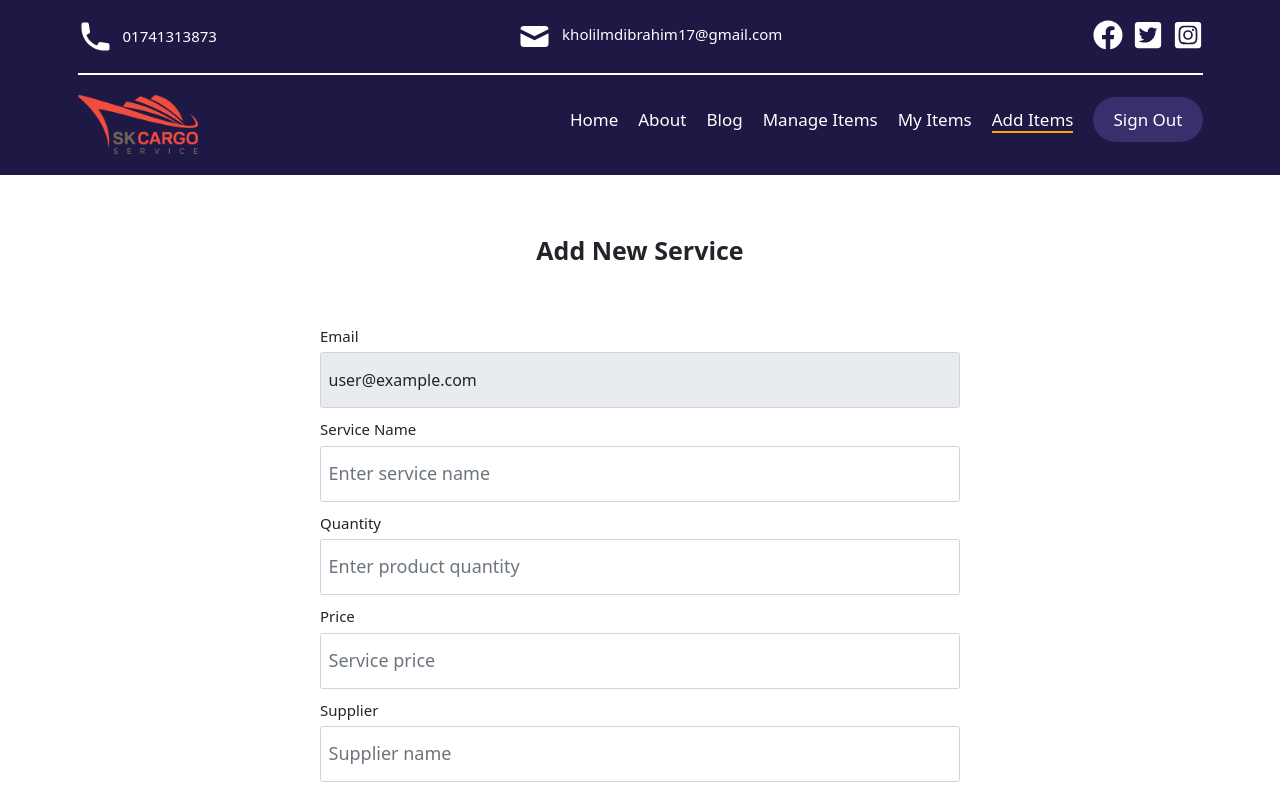
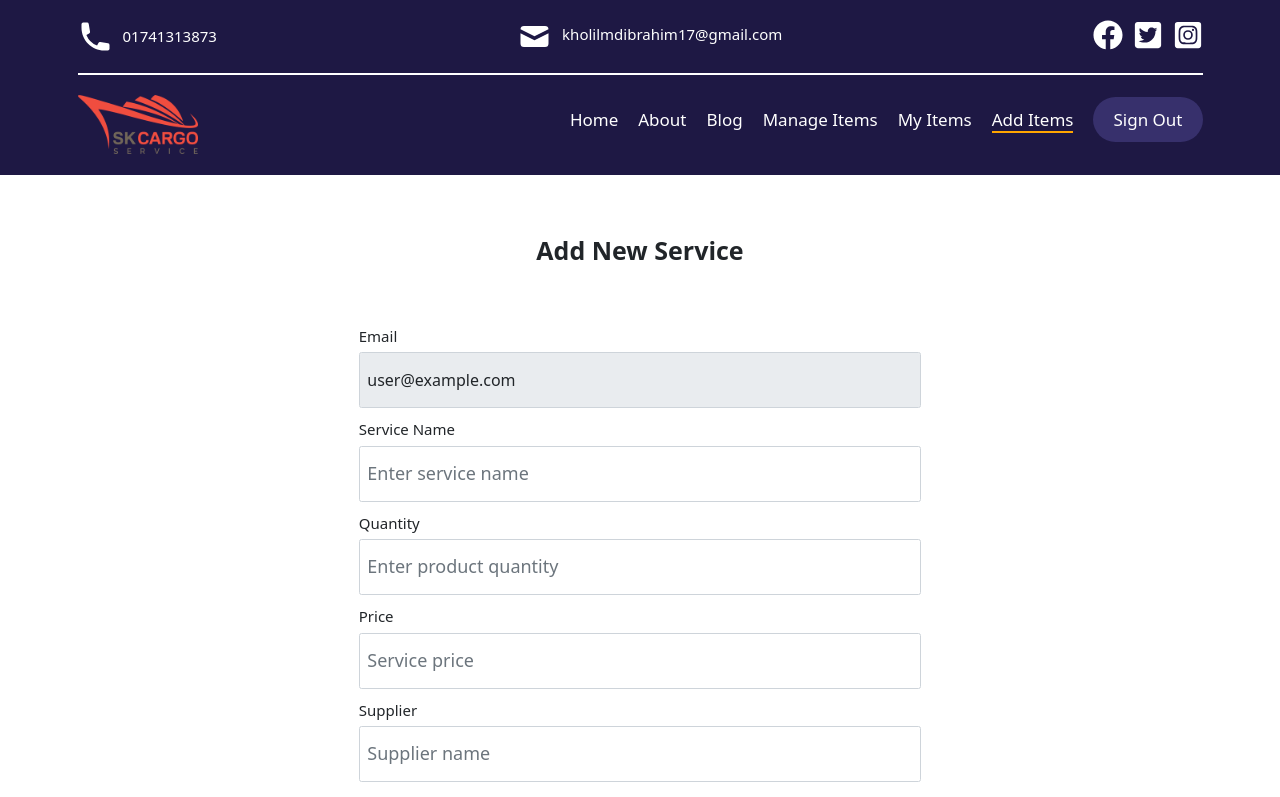
Before and after one commit to MdIbrahimKholil7/warehouse-clientside, a React (Create React App) app: page /addItem in a window 1280 px wide. Shown: the top 797 px of the page. Built offline with nearby package versions, Linux system fonts and the light colour scheme; no server answers; sample sign-in values are in the browser's storage.

Commit message:
my items spinner add complete

```diff
--- a/src/components/AddItem/AddItem.js
+++ b/src/components/AddItem/AddItem.js
@@ -32,9 +32,9 @@ const AddItem = () => {
     }
 
     return (
-        <div>
+        <div className='container'>
             <PageTitle title='AddItems'/>
-            <div className='w-50 mx-auto'>
+            <div className='w-50 sm-w-100 sm mx-auto'>
                 <h1 className='text-center py-5 my-5 fw-bold'>Add New Service</h1>
                 <Form onSubmit={handleSubmit}>
                     <Form.Group className="mb-3" controlId="formBasicEmail">
--- a/src/components/MyItems/MyItems.js
+++ b/src/components/MyItems/MyItems.js
@@ -7,6 +7,7 @@ import ReactPaginate from 'react-paginate';
 import { useNavigate } from 'react-router-dom';
 import axiosPrivate from '../api/axiosPrivate';
 import PageTitle from '../Shared/PageTitle/PageTitle';
+import Spinner from '../Spinner/Spinner';
 import auth from '../_firebase.init';
 
 const MyItems = () => {
@@ -19,14 +20,17 @@ const MyItems = () => {
     const [count, setCount] = useState(0)
     const [page, setPage] = useState(0)
     const [size, setSize] = useState(5)
+    const [spinner,setSpinner]=useState(false)
     useEffect(() => {
 
         (async () => {
+            setSpinner(true)
             const url = `https://tranquil-falls-56090.herokuapp.com/myItems?email=${user?.email}&page=${page}&size=${size}`
             try {
                 const { data } = await axios.get(url)
                 console.log(data)
                 setProduct(data)
+                setSpinner(false)
             } catch (error) {
                 console.log(error)
             }
@@ -56,7 +60,9 @@ const MyItems = () => {
     return (
         <div className='allProduct'>
             <PageTitle title='MyItems' />
-
+            {
+                spinner && <Spinner/>
+            }
             {
                 product.length && (
                     <div className='container text-white'>
```
Also changed, not shown: 1 other file (tests, documents, lock files or other folders).
